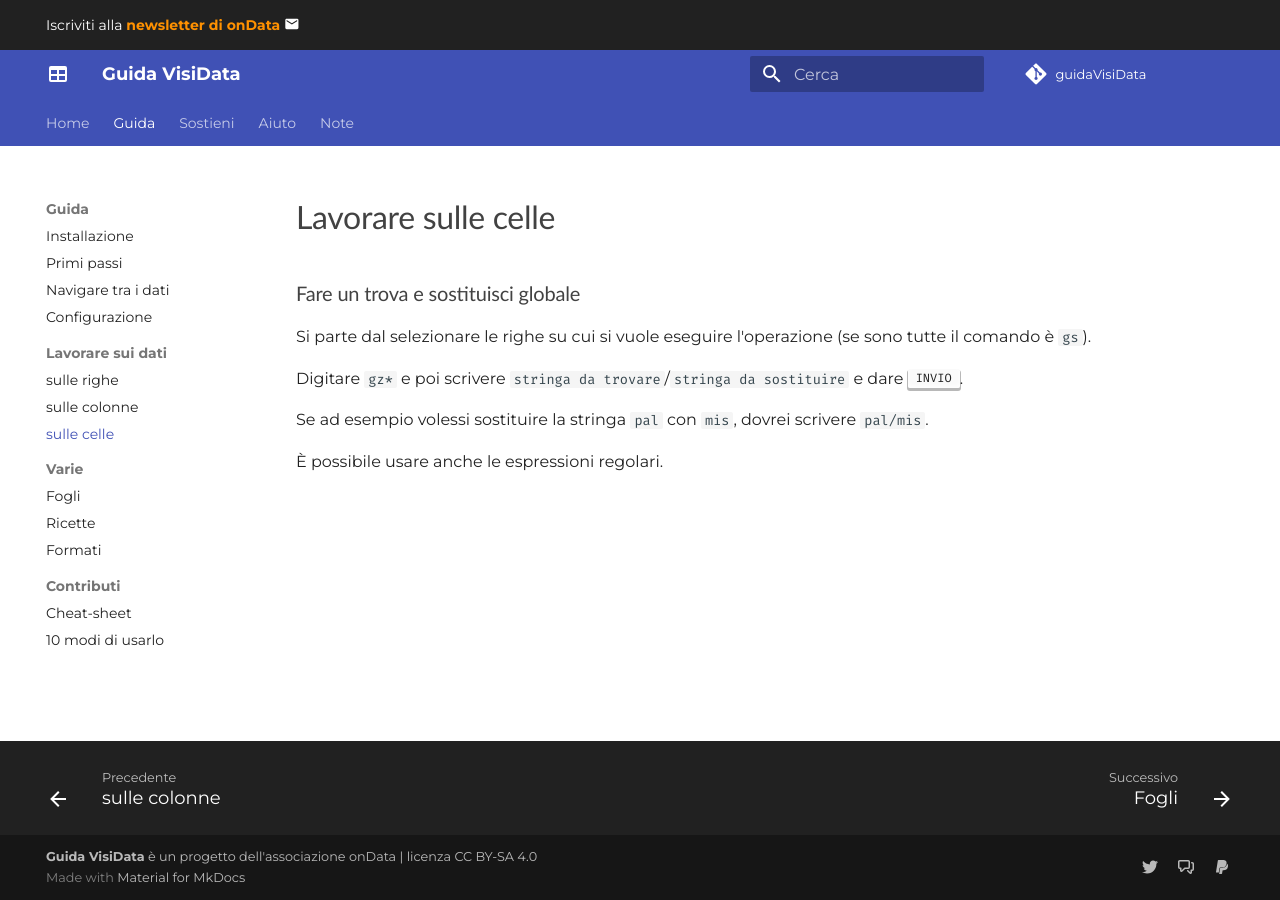
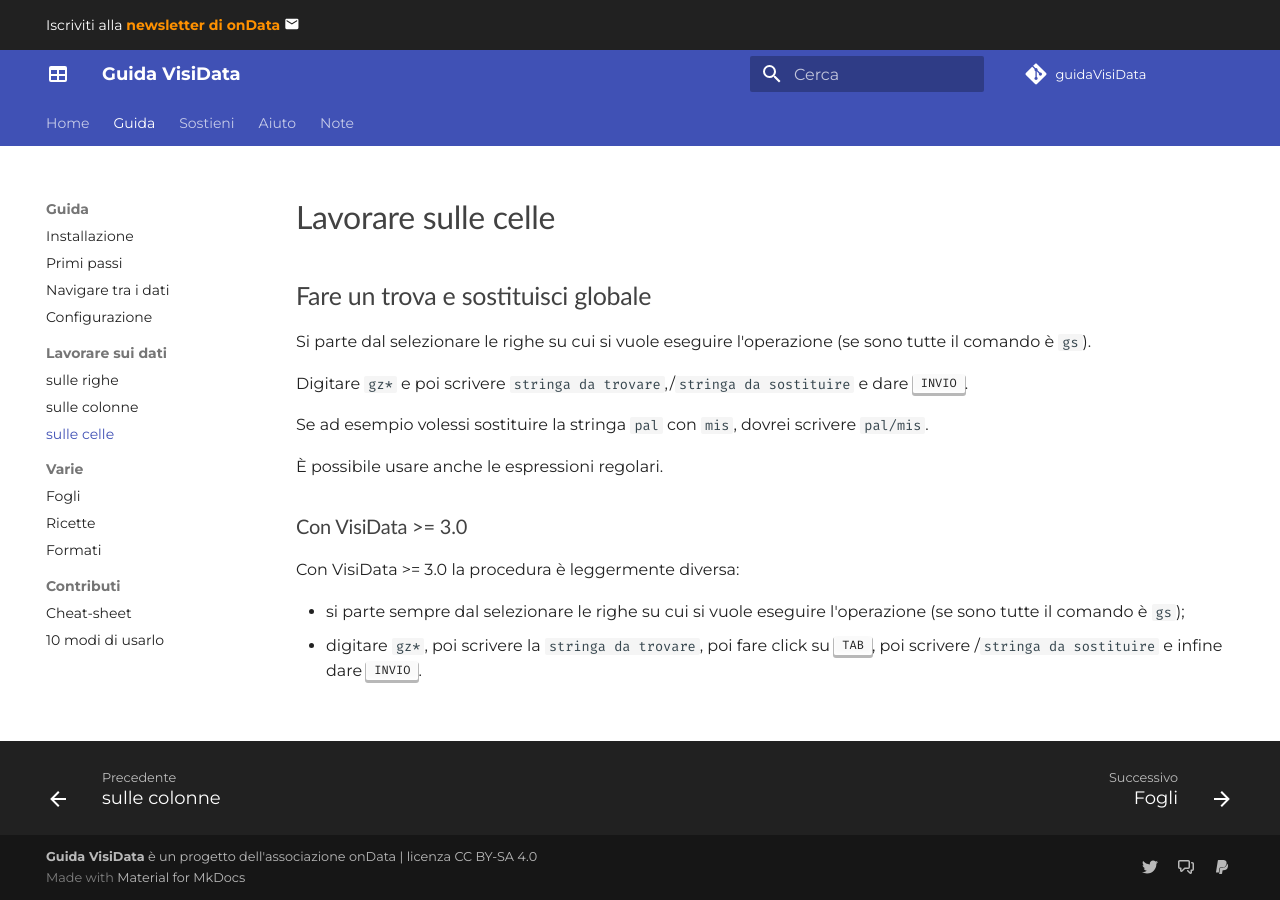
Before and after one commit to ondata/guidaVisiData, an MkDocs documentation site: the page built from docs/lavorareCelle.md, in a window 1280 px wide. Built offline with MkDocs 1.6.1 and Material for MkDocs 9.7.7, drawn with Linux system fonts in a browser that asks for light colours; comment, search, counter and statistics services are not loaded.

Commit message:
modifica comando come da visidata 3.0

```diff
--- a/docs/lavorareCelle.md
+++ b/docs/lavorareCelle.md
@@ -5,12 +5,19 @@
 
 # Lavorare sulle celle
 
-### Fare un trova e sostituisci globale
+## Fare un trova e sostituisci globale
 
 Si parte dal selezionare le righe su cui si vuole eseguire l'operazione (se sono tutte il comando è `gs`).
 
-Digitare `gz*` e poi scrivere `stringa da trovare`/`stringa da sostituire` e dare <kbd>INVIO</kbd>.
+Digitare `gz*` e poi scrivere `stringa da trovare`,/`stringa da sostituire` e dare <kbd>INVIO</kbd>.
 
 Se ad esempio volessi sostituire la stringa `pal` con `mis`, dovrei scrivere `pal/mis`.
 
 È possibile usare anche le espressioni regolari.
+
+### Con VisiData >= 3.0
+
+Con VisiData >= 3.0 la procedura è leggermente diversa:
+
+- si parte sempre dal selezionare le righe su cui si vuole eseguire l'operazione (se sono tutte il comando è `gs`);
+- digitare `gz*`, poi scrivere la `stringa da trovare`, poi fare click su <kbd>TAB</kbd>, poi scrivere /`stringa da sostituire` e infine dare <kbd>INVIO</kbd>.
```
